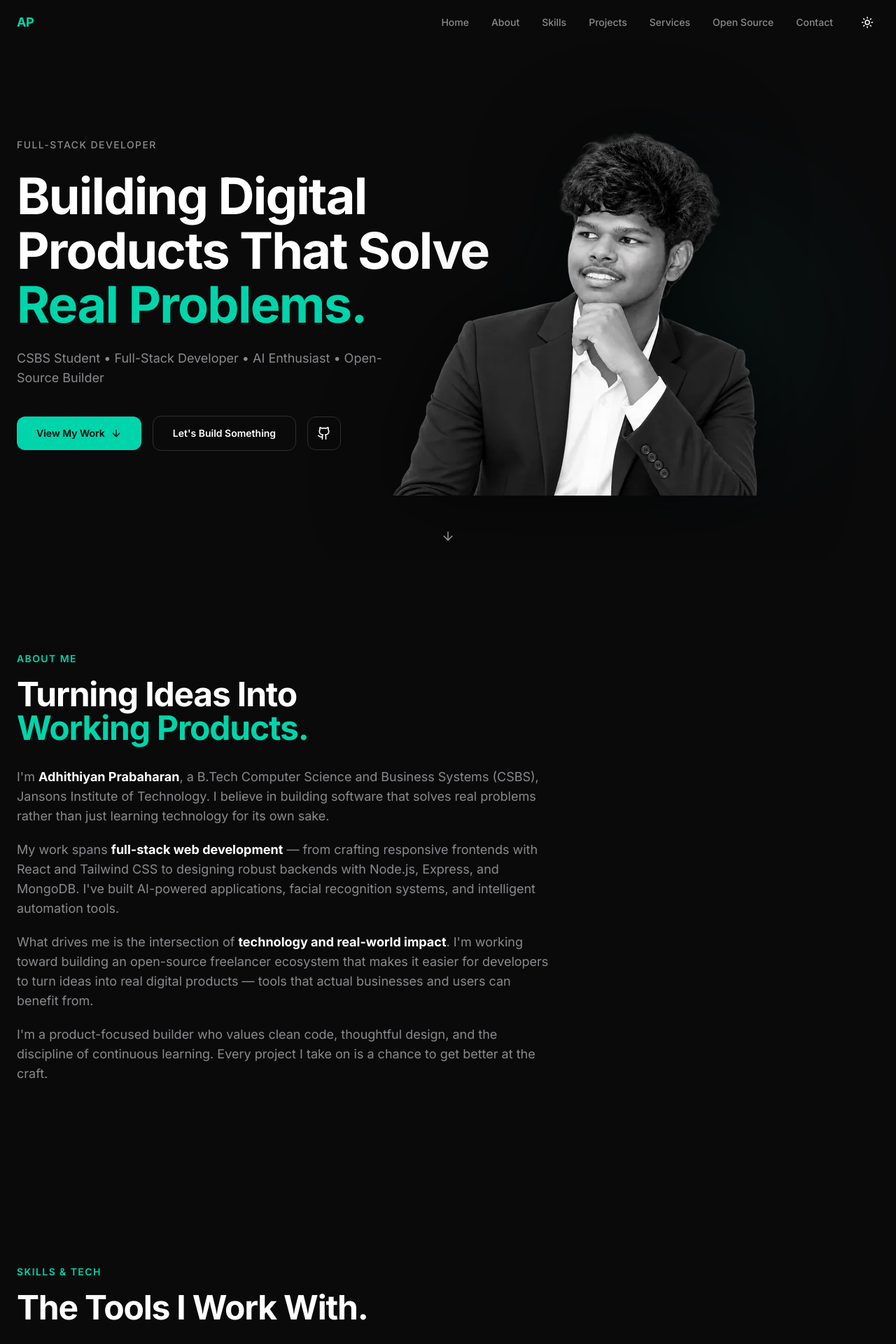
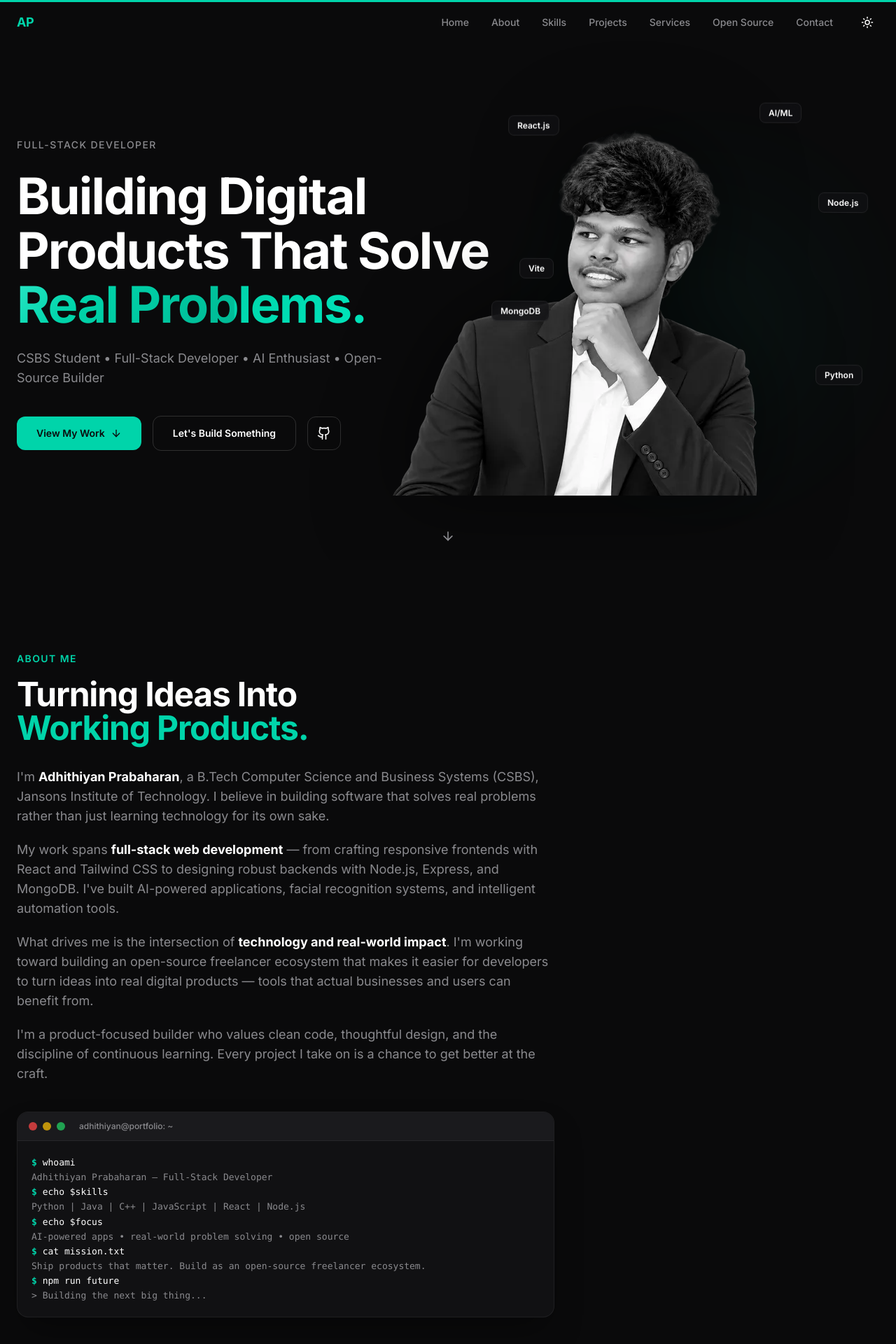
Before and after one commit to adhithyan2/Adhithyan-portfoliio, a React (Vite) app: page / in a window 1280 px wide. Shown: the top 1920 px of the page at 70% size. Built offline with nearby package versions, Linux system fonts and the light colour scheme.

Commit message:
Quick wins: scroll progress bar, gradient text, terminal typing in About, glassmorphism cards, floating tech icons in hero

```diff
--- a/src/App.jsx
+++ b/src/App.jsx
@@ -1,4 +1,5 @@
 import Navbar from "./components/Navbar";
+import ScrollProgress from "./components/ScrollProgress";
 import Hero from "./components/Hero";
 import About from "./components/About";
 import Skills from "./components/Skills";
@@ -14,6 +15,7 @@ import Footer from "./components/Footer";
 export default function App() {
   return (
     <div className="min-h-screen">
+      <ScrollProgress />
       <Navbar />
       <main>
         <Hero />
--- a/src/components/About.jsx
+++ b/src/components/About.jsx
@@ -2,6 +2,7 @@ import { motion } from "framer-motion";
 import { profile } from "../data/portfolioData";
 import { useTheme } from "../hooks/useTheme";
 import { useScrollReveal, fadeUp, staggerContainer } from "../hooks/useScrollReveal";
+import TerminalCard from "./TerminalCard";
 
 export default function About() {
   const { theme } = useTheme();
@@ -53,6 +54,8 @@ export default function About() {
               I'm a product-focused builder who values clean code, thoughtful design, and the discipline of continuous learning. Every project I take on is a chance to get better at the craft.
             </p>
           </motion.div>
+
+          <TerminalCard />
         </motion.div>
       </div>
     </section>
--- a/src/components/Hero.jsx
+++ b/src/components/Hero.jsx
@@ -31,7 +31,7 @@ export default function Hero() {
             >
               Building Digital<br />
               Products That Solve<br />
-              <span className="text-primary">Real Problems.</span>
+              <span className="gradient-text">Real Problems.</span>
             </motion.h1>
 
             <motion.p
@@ -111,6 +111,49 @@ export default function Hero() {
                   draggable={false}
                 />
               </picture>
+
+              <div className="absolute top-[12%] -left-2 md:left-6 float-icon">
+                <span className={`px-3 py-1.5 text-xs font-semibold rounded-lg shadow-lg glass-card ${
+                  theme === "dark" ? "text-white" : "text-[#0A0A0B]"
+                }`}>
+                  React.js
+                </span>
+              </div>
+              <div className="absolute top-[30%] -right-1 md:right-4 float-icon">
+                <span className={`px-3 py-1.5 text-xs font-semibold rounded-lg shadow-lg glass-card ${
+                  theme === "dark" ? "text-white" : "text-[#0A0A0B]"
+                }`}>
+                  Node.js
+                </span>
+              </div>
+              <div className="absolute top-[55%] -left-4 md:left-0 float-icon">
+                <span className={`px-3 py-1.5 text-xs font-semibold rounded-lg shadow-lg glass-card ${
+                  theme === "dark" ? "text-white" : "text-[#0A0A0B]"
+                }`}>
+                  MongoDB
+                </span>
+              </div>
+              <div className="absolute top-[70%] right-0 md:right-6 float-icon">
+                <span className={`px-3 py-1.5 text-xs font-semibold rounded-lg shadow-lg glass-card ${
+                  theme === "dark" ? "text-white" : "text-[#0A0A0B]"
+                }`}>
+                  Python
+                </span>
+              </div>
+              <div className="absolute top-[8%] right-[15%] md:right-[20%] float-icon">
+                <span className={`px-3 py-1.5 text-xs font-semibold rounded-lg shadow-lg glass-card ${
+                  theme === "dark" ? "text-white" : "text-[#0A0A0B]"
+                }`}>
+                  AI/ML
+                </span>
+              </div>
+              <div className="absolute top-[45%] -left-6 md:left-10 float-icon">
+                <span className={`px-3 py-1.5 text-xs font-semibold rounded-lg shadow-lg glass-card ${
+                  theme === "dark" ? "text-white" : "text-[#0A0A0B]"
+                }`}>
+                  Vite
+                </span>
+              </div>
             </div>
           </motion.div>
         </div>
--- a/src/components/Projects.jsx
+++ b/src/components/Projects.jsx
@@ -23,10 +23,10 @@ function ProjectCard({ project, index, onOpen }) {
         variants={fadeUp}
         custom={index}
         onClick={() => onOpen(project)}
-        className={`group relative rounded-2xl overflow-hidden cursor-pointer transition-all duration-300 hover:-translate-y-1 ${
+        className={`group relative rounded-2xl overflow-hidden cursor-pointer transition-all duration-300 hover:-translate-y-1 glass-card ${
           theme === "dark"
-            ? "bg-[#111113] border border-white/[0.06] hover:border-primary/30 hover:shadow-[0_8px_40px_rgba(0,212,170,0.08)]"
-            : "bg-white border border-black/[0.06] hover:border-primary/30 shadow-sm hover:shadow-lg"
+            ? "hover:border-primary/30 hover:shadow-[0_8px_40px_rgba(0,212,170,0.08)]"
+            : "hover:border-primary/30 shadow-sm hover:shadow-lg"
         } col-span-1 md:col-span-2 lg:col-span-3`}
       >
         <div className="flex flex-col md:flex-row">
@@ -95,11 +95,11 @@ function ProjectCard({ project, index, onOpen }) {
       variants={fadeUp}
       custom={index}
       onClick={() => onOpen(project)}
-      className={`group rounded-2xl overflow-hidden cursor-pointer transition-all duration-300 hover:-translate-y-1 ${
-        theme === "dark"
-          ? "bg-[#111113] border border-white/[0.06] hover:border-primary/30 hover:shadow-[0_8px_40px_rgba(0,212,170,0.08)]"
-          : "bg-white border border-black/[0.06] hover:border-primary/30 shadow-sm hover:shadow-lg"
-      }`}
+className={`group rounded-2xl overflow-hidden cursor-pointer transition-all duration-300 hover:-translate-y-1 glass-card ${
+          theme === "dark"
+            ? "hover:border-primary/30 hover:shadow-[0_8px_40px_rgba(0,212,170,0.08)]"
+            : "hover:border-primary/30 shadow-sm hover:shadow-lg"
+        }`}
     >
       <div className="h-48 relative overflow-hidden">
         {project.image ? (
--- /dev/null
+++ b/src/components/ScrollProgress.jsx
@@ -0,0 +1,17 @@
+import { motion, useScroll, useSpring } from "framer-motion";
+
+export default function ScrollProgress() {
+  const { scrollYProgress } = useScroll();
+  const scaleX = useSpring(scrollYProgress, {
+    stiffness: 100,
+    damping: 30,
+    restDelta: 0.001,
+  });
+
+  return (
+    <motion.div
+      className="fixed top-0 left-0 right-0 h-[3px] bg-primary origin-left z-[60]"
+      style={{ scaleX }}
+    />
+  );
+}
--- /dev/null
+++ b/src/components/TerminalCard.jsx
@@ -0,0 +1,112 @@
+import { useEffect, useState } from "react";
+import { motion } from "framer-motion";
+import { useTheme } from "../hooks/useTheme";
+
+const commandLines = [
+  "$ whoami",
+  { text: "Adhithiyan Prabaharan — Full-Stack Developer", type: "output" },
+  "$ echo $skills",
+  { text: "Python | Java | C++ | JavaScript | React | Node.js", type: "output" },
+  "$ echo $focus",
+  { text: "AI-powered apps • real-world problem solving • open source", type: "output" },
+  "$ cat mission.txt",
+  { text: "Ship products that matter. Build as an open-source freelancer ecosystem.", type: "output" },
+  "$ npm run future",
+  { text: "> Building the next big thing...", type: "output" },
+];
+
+function useTypewriter(lines, startDelay = 0) {
+  const [visible, setVisible] = useState("");
+  const [lineIndex, setLineIndex] = useState(0);
+  const [charIndex, setCharIndex] = useState(0);
+  const [started, setStarted] = useState(false);
+
+  useEffect(() => {
+    const timer = setTimeout(() => setStarted(true), startDelay);
+    return () => clearTimeout(timer);
+  }, [startDelay]);
+
+  useEffect(() => {
+    if (!started) return;
+    const current = lines[lineIndex];
+    if (!current) return;
+
+    const target = current.text || current;
+
+    if (charIndex < target.length) {
+      const t = setTimeout(
+        () => setCharIndex((c) => c + 1),
+        current.type === "output" ? 8 : 35
+      );
+      return () => clearTimeout(t);
+    }
+
+    setVisible((prev) => prev + (prev ? "\n" : "") + target);
+    setCharIndex(0);
+    setLineIndex((l) => l + 1);
+  }, [charIndex, lineIndex, started, lines]);
+
+  return { visible, done: lineIndex >= lines.length };
+}
+
+function ColoredLine({ line, theme }) {
+  if (line.startsWith("$")) {
+    const parts = line.split(" ");
+    const cmd = parts[0];
+    const args = parts.slice(1).join(" ");
+    return (
+      <div>
+        <span className="text-primary font-bold">{cmd}</span>{" "}
+        <span className={theme === "dark" ? "text-white" : "text-[#0A0A0B]"}>{args}</span>
+      </div>
+    );
+  }
+  return (
+    <div className={theme === "dark" ? "text-[#8A8A8E]" : "text-[#6B6B70]"}>
+      {line}
+    </div>
+  );
+}
+
+export default function TerminalCard() {
+  const { theme } = useTheme();
+  const { visible, done, currentLine } = useTypewriter(commandLines, 500);
+  const lines = visible.split("\n").filter(Boolean);
+  const typingTarget = currentLine ? currentLine.text || currentLine : "";
+
+  return (
+    <motion.div
+      initial={{ opacity: 0, y: 20 }}
+      whileInView={{ opacity: 1, y: 0 }}
+      viewport={{ once: true, amount: 0.3 }}
+      transition={{ duration: 0.6 }}
+      className={`mt-10 rounded-2xl overflow-hidden shadow-2xl ${
+        theme === "dark"
+          ? "bg-[#111113] border border-white/[0.06] shadow-black/40"
+          : "bg-white border border-black/[0.06] shadow-black/10"
+      }`}
+    >
+      <div className={`flex items-center gap-2 px-4 py-3 ${
+        theme === "dark" ? "bg-[#1A1A1D] border-b border-white/[0.06]" : "bg-[#F0F0F2] border-b border-black/[0.06]"
+      }`}>
+        <span className="w-3 h-3 rounded-full bg-red-500/80" />
+        <span className="w-3 h-3 rounded-full bg-yellow-500/80" />
+        <span className="w-3 h-3 rounded-full bg-green-500/80" />
+        <span className={`ml-3 text-xs font-medium ${theme === "dark" ? "text-[#8A8A8E]" : "text-[#6B6B70]"}`}>
+          adhithiyan@portfolio: ~
+        </span>
+      </div>
+      <div className="p-5 font-mono text-[13px] leading-relaxed whitespace-pre-wrap">
+        {lines.map((line, i) => (
+          <ColoredLine key={i} line={line} theme={theme} />
+        ))}
+        {!done && (
+          <span className={theme === "dark" ? "text-white" : "text-[#0A0A0B]"}>
+            {typingTarget}
+            <span className="terminal-cursor" />
+          </span>
+        )}
+      </div>
+    </motion.div>
+  );
+}
--- a/src/index.css
+++ b/src/index.css
@@ -43,3 +43,71 @@ body {
   background-color: #00D4AA;
   color: #0A0A0B;
 }
+
+.gradient-text {
+  background: linear-gradient(
+    135deg,
+    #00D4AA 0%,
+    #00E5BB 25%,
+    #5EFCE8 50%,
+    #00D4AA 75%,
+    #00B894 100%
+  );
+  background-size: 200% auto;
+  -webkit-background-clip: text;
+  background-clip: text;
+  -webkit-text-fill-color: transparent;
+  animation: shimmer 3s ease-in-out infinite;
+}
+
+@keyframes shimmer {
+  0%, 100% { background-position: 0% center; }
+  50% { background-position: 200% center; }
+}
+
+.glass-card {
+  backdrop-filter: blur(12px);
+  -webkit-backdrop-filter: blur(12px);
+}
+
+.dark .glass-card {
+  background: rgba(17, 17, 19, 0.7);
+  border: 1px solid rgba(255, 255, 255, 0.08);
+}
+
+.light .glass-card {
+  background: rgba(255, 255, 255, 0.7);
+  border: 1px solid rgba(0, 0, 0, 0.08);
+}
+
+.terminal-cursor {
+  display: inline-block;
+  width: 2px;
+  height: 1.1em;
+  background: #00D4AA;
+  margin-left: 2px;
+  vertical-align: text-bottom;
+  animation: blink 1s step-end infinite;
+}
+
+@keyframes blink {
+  0%, 100% { opacity: 1; }
+  50% { opacity: 0; }
+}
+
+.float-icon {
+  animation: float 6s ease-in-out infinite;
+}
+
+.float-icon:nth-child(2) { animation-delay: -1s; animation-duration: 7s; }
+.float-icon:nth-child(3) { animation-delay: -2s; animation-duration: 5s; }
+.float-icon:nth-child(4) { animation-delay: -3s; animation-duration: 8s; }
+.float-icon:nth-child(5) { animation-delay: -0.5s; animation-duration: 6.5s; }
+.float-icon:nth-child(6) { animation-delay: -1.5s; animation-duration: 7.5s; }
+
+@keyframes float {
+  0%, 100% { transform: translateY(0px) rotateX(0deg) rotateY(0deg); }
+  25% { transform: translateY(-12px) rotateX(5deg) rotateY(5deg); }
+  50% { transform: translateY(-6px) rotateX(-3deg) rotateY(-3deg); }
+  75% { transform: translateY(-15px) rotateX(3deg) rotateY(-5deg); }
+}
```
